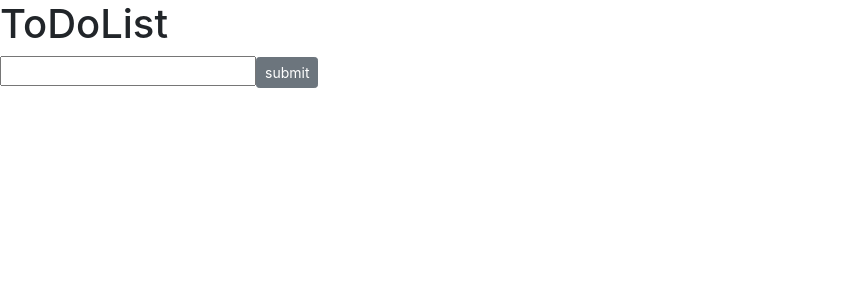
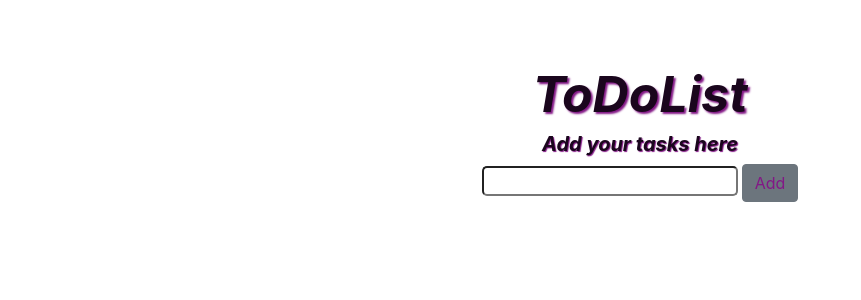
Before and after one commit to babitasingh1/TODOList, a React (Create React App) app: page / in a window 1280 px wide. Shown: the top 300 px of the page, without its empty margins (0-861 px from the left). Built offline with nearby package versions, Linux system fonts and the light colour scheme.

Commit message:
"added some styling"

```diff
--- /dev/null
+++ b/src/App.css
@@ -0,0 +1,33 @@
+.App {
+  text-align: center;
+  padding: 5%;
+}
+
+h1 {
+  font-size: 50px;
+  font-weight: 700;
+  font-style: italic;
+  color: rgb(26, 6, 29);
+  text-shadow: 2px 2px 2px rgb(131, 23, 134);
+}
+
+button {
+  color: rgb(131, 23, 134);
+  border-radius: 5px;
+}
+
+.addBtn {
+  color: rgb(131, 23, 134);
+}
+
+.task {
+  font-size: 20px;
+  font-weight: 700;
+  font-style: italic;
+  color: rgb(26, 6, 29);
+  text-shadow: 1px 1px 1px rgb(131, 23, 134);
+}
+
+.inputText {
+  border-radius: 5px;
+}
--- a/src/App.js
+++ b/src/App.js
@@ -1,5 +1,6 @@
 import React, { useState } from "react";
 import Todolist from "./Components/Todolist";
+import "./App.css";
 
 export default function App() {
   const [listitem, setlistitem] = useState([]);
@@ -16,7 +17,7 @@ export default function App() {
     ) {
       alert("This item is already in your list");
     } else {
-      setlistitem([...listitem, { text: inputtext.value, id: Math.random() }]);
+      setlistitem([...listitem, { text: inputtext.value, id: Math.random(),done:false }]);
     }
 
     inputtext.value = "";
@@ -36,12 +37,13 @@ export default function App() {
   }
 
   return (
-    <div>
+    <div className="App">
       <h1>ToDoList</h1>
-      <input type="text" id="userinput"></input>
+      <h4 className="task">Add your tasks here</h4>
+      <input className="mr-1 inputText" type="text" id="userinput"></input>
 
-      <button onClick={handleSubmit} className="btn btn-secondary btn-sm">
-        submit
+      <button onClick={handleSubmit} className="btn btn-secondary btn-md addBtn">
+        Add
       </button>
       <Todolist
         list={listitem}
--- a/src/Components/Todolist.jsx
+++ b/src/Components/Todolist.jsx
@@ -12,6 +12,7 @@ function ToDoList(props) {
                   <input
                     type="checkbox"
                     id="checkbox"
+                    checked={item.done}
                     className="formchk-control"
                     aria-label="Checkbox for following text input"
                     onChange={() => {
@@ -23,7 +24,7 @@ function ToDoList(props) {
               <input
                 type="text"
                 value={item.text}
-                className="form-control"
+                className="form-control task"
                 aria-label="Text input with checkbox"
                 style={{
                   textDecoration: item.done ? "line-through" : "none",
```
Also changed, not shown: 1 other file (tests, documents, lock files or other folders).
